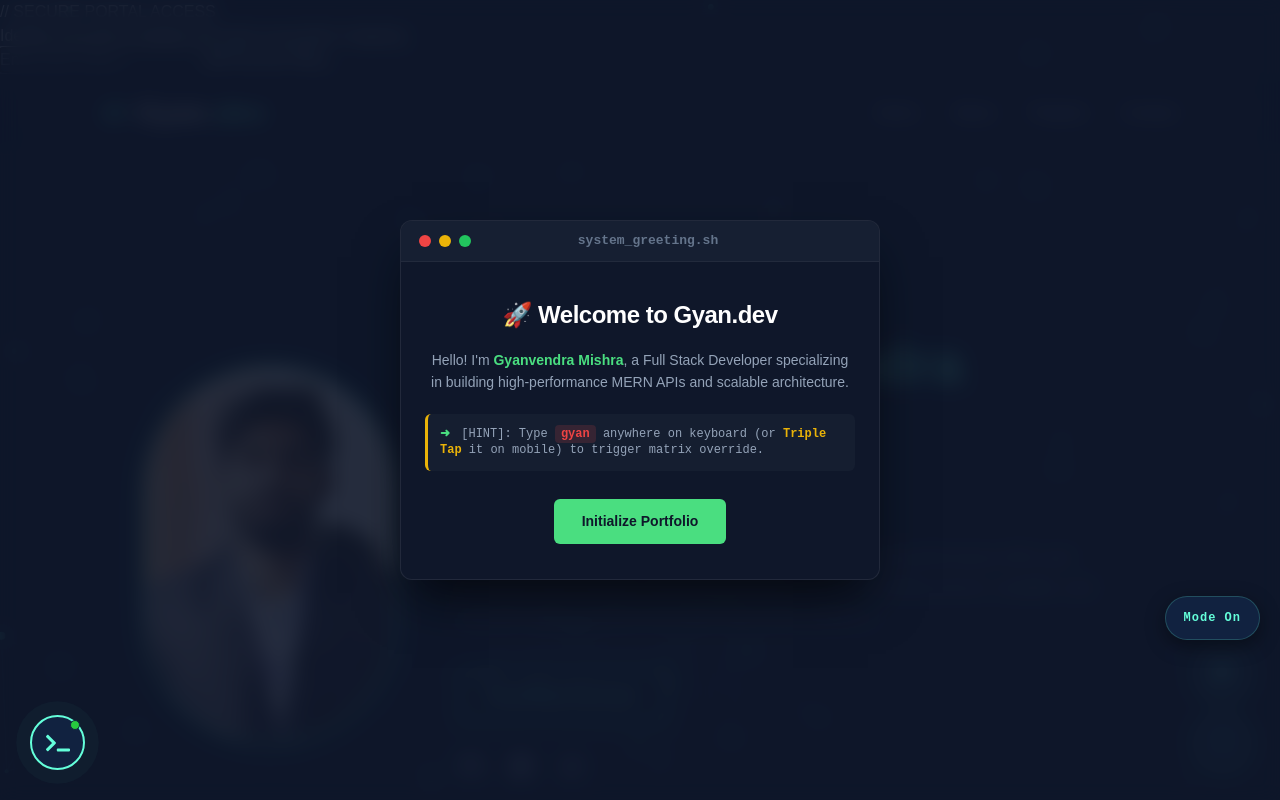
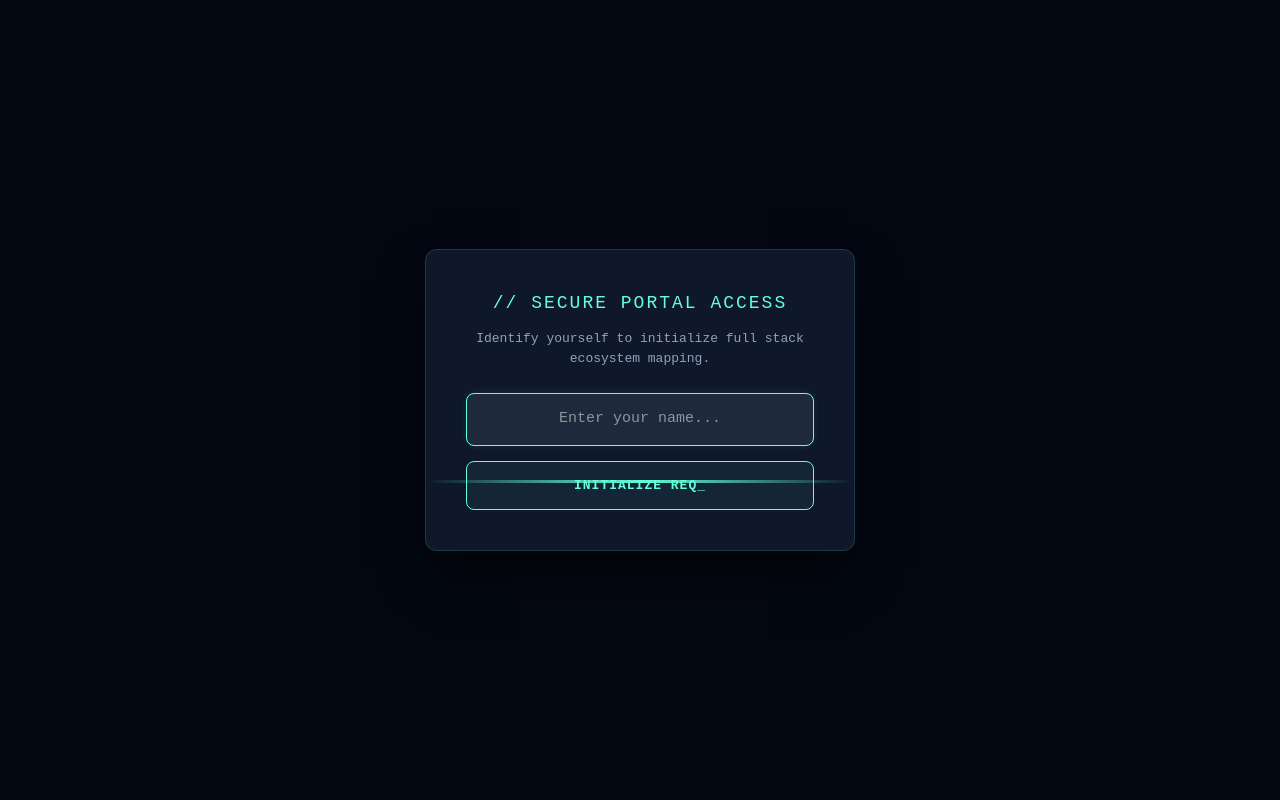
Before and after one commit to gyan9752/my-portfolio, a React (Vite) app: page / in a window 1280 px wide. Shown: the top 800 px of the page. Built offline with nearby package versions, Linux system fonts and the light colour scheme.

Commit message:
fix: resolve correct path casing for custom cursor component

```diff
--- a/src/components/AccessGate/AccessGate.css
+++ b/src/components/AccessGate/AccessGate.css
@@ -1,15 +1,173 @@
+/* Fullscreen overlay mode layout lock */
+.access-gate-overlay {
+  position: fixed;
+  top: 0;
+  left: 0;
+  width: 100vw;
+  height: 100vh;
+  background: #030712;
+  z-index: 99999999 !important; /* Hamesha sabse upar rahega background elements ke */
+  display: flex;
+  align-items: center;
+  justify-content: center;
+  padding: 20px;
+}
+
+.gate-terminal-box {
+  background: #0f172a;
+  border: 1px solid rgba(100, 255, 218, 0.15);
+  padding: 40px;
+  border-radius: 12px;
+  width: 100%;
+  max-width: 430px;
+  text-align: center;
+  position: relative;
+  box-shadow: 0 25px 50px -12px rgba(0, 0, 0, 0.8);
+  font-family: 'JetBrains Mono', monospace;
+}
+
+.gate-scanner {
+  position: absolute;
+  top: 0; left: 0; width: 100%; height: 3px;
+  background: linear-gradient(to right, transparent, #64ffda, transparent);
+  animation: gateScan 2.5s linear infinite;
+}
+
+.gate-terminal-box h3 {
+  color: #64ffda;
+  font-size: 18px;
+  letter-spacing: 2px;
+  margin-bottom: 12px;
+}
+
+.gate-subtitle {
+  color: #94a3b8;
+  font-size: 13px;
+  line-height: 1.5;
+  margin-bottom: 25px;
+}
+
+.gate-input {
+  width: 100%;
+  background: #1e293b;
+  border: 1px solid rgba(255, 255, 255, 0.08);
+  padding: 14px 20px;
+  border-radius: 8px;
+  color: #fff;
+  font-size: 15px;
+  text-align: center;
+  outline: none;
+  margin-bottom: 15px;
+  transition: border-color 0.3s;
+}
+
+.gate-input:focus {
+  border-color: #64ffda;
+  box-shadow: 0 0 10px rgba(100, 255, 218, 0.1);
+}
+
+.gate-submit-btn {
+  width: 100%;
+  background: rgba(100, 255, 218, 0.06);
+  border: 1px solid #64ffda;
+  color: #64ffda;
+  padding: 14px;
+  border-radius: 8px;
+  font-weight: 700;
+  font-size: 13px;
+  letter-spacing: 1px;
+  cursor: pointer;
+}
+
+.gate-submit-btn:hover {
+  background: #64ffda !important;
+  color: #0a192f !important;
+}
+
+/* ==========================================
+   WELCOME MODAL BOX STYLING
+   ========================================== */
 .welcome-modal-overlay {
   position: fixed;
   inset: 0;
   background: rgba(3, 7, 18, 0.85);
-
-  /* ✅ Safari support fix */
-  -webkit-backdrop-filter: blur(8px);
+  -webkit-backdrop-filter: blur(8px); /* Safari support validation */
   backdrop-filter: blur(8px);
-
   z-index: 99999998 !important;
   display: flex;
   align-items: center;
   justify-content: center;
   padding: 20px;
 }
+
+.welcome-card-box {
+  background: #112240;
+  border: 1px solid rgba(255, 255, 255, 0.05);
+  padding: 40px;
+  border-radius: 16px;
+  width: 100%;
+  max-width: 500px;
+  text-align: center;
+  position: relative;
+  box-shadow: 0 20px 40px rgba(0, 0, 0, 0.5);
+}
+
+.welcome-glow-bar {
+  position: absolute;
+  top: 0; left: 5%; width: 90%; height: 4px;
+  background: #64ffda;
+  border-radius: 0 0 10px 10px;
+  box-shadow: 0 0 15px #64ffda;
+}
+
+.welcome-card-box h2 {
+  color: #fff;
+  font-size: 24px;
+  font-weight: 700;
+  margin-bottom: 15px;
+  letter-spacing: 1px;
+}
+
+.welcome-greet {
+  font-size: 18px;
+  color: #cbd5e1;
+  margin-bottom: 15px;
+}
+
+.highlight-visitor {
+  color: #64ffda;
+  font-weight: 700;
+  text-transform: capitalize;
+}
+
+.welcome-desc {
+  color: #8892b0;
+  font-size: 14px;
+  line-height: 1.6;
+  margin-bottom: 30px;
+}
+
+.welcome-close-btn {
+  background: #64ffda;
+  color: #0a192f;
+  border: none;
+  padding: 14px 28px;
+  border-radius: 8px;
+  font-weight: 700;
+  font-size: 13px;
+  letter-spacing: 1px;
+  cursor: pointer;
+  transition: all 0.3s;
+}
+
+.welcome-close-btn:hover {
+  background: #fff;
+  box-shadow: 0 0 15px #64ffda;
+}
+
+@keyframes gateScan {
+  0% { top: 0; opacity: 0; }
+  10% { opacity: 1; }
+  90% { opacity: 1; }
+  100% { top: 100%; opacity: 0; }
+}
--- a/src/components/AccessGate/AccessGate.jsx
+++ b/src/components/AccessGate/AccessGate.jsx
@@ -3,7 +3,9 @@ import "./AccessGate.css";
 import { motion, AnimatePresence } from "framer-motion";
 
 export default function AccessGate() {
-  // ✅ Linter Fix: Seedha initialization ke waqt hi check karo, useEffect ki zaroorat nahi padegi
+  // 1. Saari States ko ek sath sabse upar define karo
+  const [inputName, setInputName] = useState("");
+
   const [userName, setUserName] = useState(() => {
     return sessionStorage.getItem("portfolio_visitor_name") || "";
   });
@@ -14,6 +16,7 @@ export default function AccessGate() {
 
   const [showWelcome, setShowWelcome] = useState(false);
 
+  // 2. Form Submission Handler Logic
   const handleAccessSubmit = (e) => {
     e.preventDefault();
     if (!inputName.trim()) return;
@@ -21,11 +24,9 @@ export default function AccessGate() {
     const finalName = inputName.trim();
     sessionStorage.setItem("portfolio_visitor_name", finalName);
     setUserName(finalName);
-    setShowGate(false);
-    setShowWelcome(true);
+    setShowGate(false); // Ask name portal close karo
+    setShowWelcome(true); // Welcome personalized modal open karo
   };
-
-  const [inputName, setInputName] = useState("");
 
   return (
     <>
@@ -34,8 +35,8 @@ export default function AccessGate() {
         {showGate && (
           <motion.div
             className="access-gate-overlay"
-            exit={{ opacity: 0, scale: 1.1 }}
-            transition={{ duration: 0.5 }}
+            exit={{ opacity: 0, scale: 1.05 }}
+            transition={{ duration: 0.4 }}
           >
             <div className="gate-terminal-box">
               <div className="gate-scanner"></div>
--- a/src/components/WelcomeModal/WelcomeModal.jsx
+++ b/src/components/WelcomeModal/WelcomeModal.jsx
@@ -48,7 +48,7 @@ export default function WelcomeModal() {
             </div>
 
             <div className="welcome-content">
-              <h2>🚀 Welcome to Gyan.dev</h2>
+              <h2>🚀 Welcome to Genius CLI</h2>
               <p>
                 Hello! I'm <span className="highlight">Gyanvendra Mishra</span>, a Full Stack Developer specializing in building high-performance MERN APIs and scalable architecture.
               </p>
--- a/src/components/terminal/terminal.jsx
+++ b/src/components/terminal/terminal.jsx
@@ -6,7 +6,7 @@ export default function Terminal() {
   const [isOpen, setIsOpen] = useState(false); // Toggle state
   const [input, setInput] = useState("");
   const [history, setHistory] = useState([
-    { type: "system", text: "Welcome to Gyan.dev CLI [Version 1.0.0]" },
+    { type: "system", text: "Welcome to Genius CLI [Version 1.0.0]" },
     { type: "system", text: "Type 'help' to see available commands." }
   ]);
 
```
